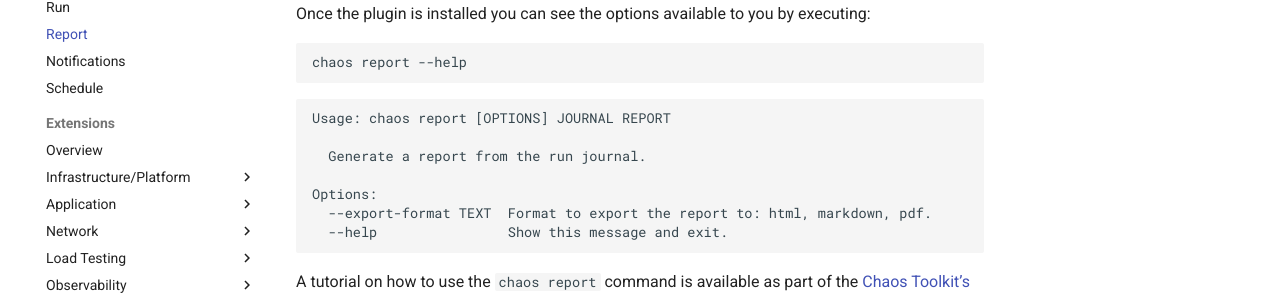
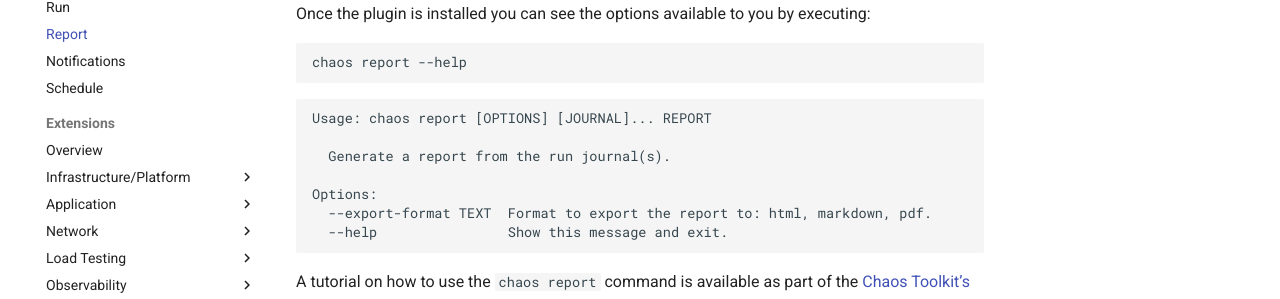
Before and after one commit to chaostoolkit/chaostoolkit-documentation, an MkDocs documentation site: the page built from sources/reference/usage/report.md, in a window 1280 px wide and 1336 px high. Shown: the part 442-741 px from the top of the window. Built offline with MkDocs 1.6.1 and Material for MkDocs 9.7.7, drawn with Linux system fonts in a browser that asks for light colours; comment, search, counter and statistics services are not loaded.

Commit message:
Address review comment
Signed-off-by: Ciaran Evans <ciaran@reliably.com>

````diff
--- a/sources/reference/usage/report.md
+++ b/sources/reference/usage/report.md
@@ -16,9 +16,9 @@
 chaos report --help
 ```
 ```
-Usage: chaos report [OPTIONS] JOURNAL REPORT
+Usage: chaos report [OPTIONS] [JOURNAL]... REPORT
 
-  Generate a report from the run journal.
+  Generate a report from the run journal(s).
 
 Options:
   --export-format TEXT  Format to export the report to: html, markdown, pdf.
````
